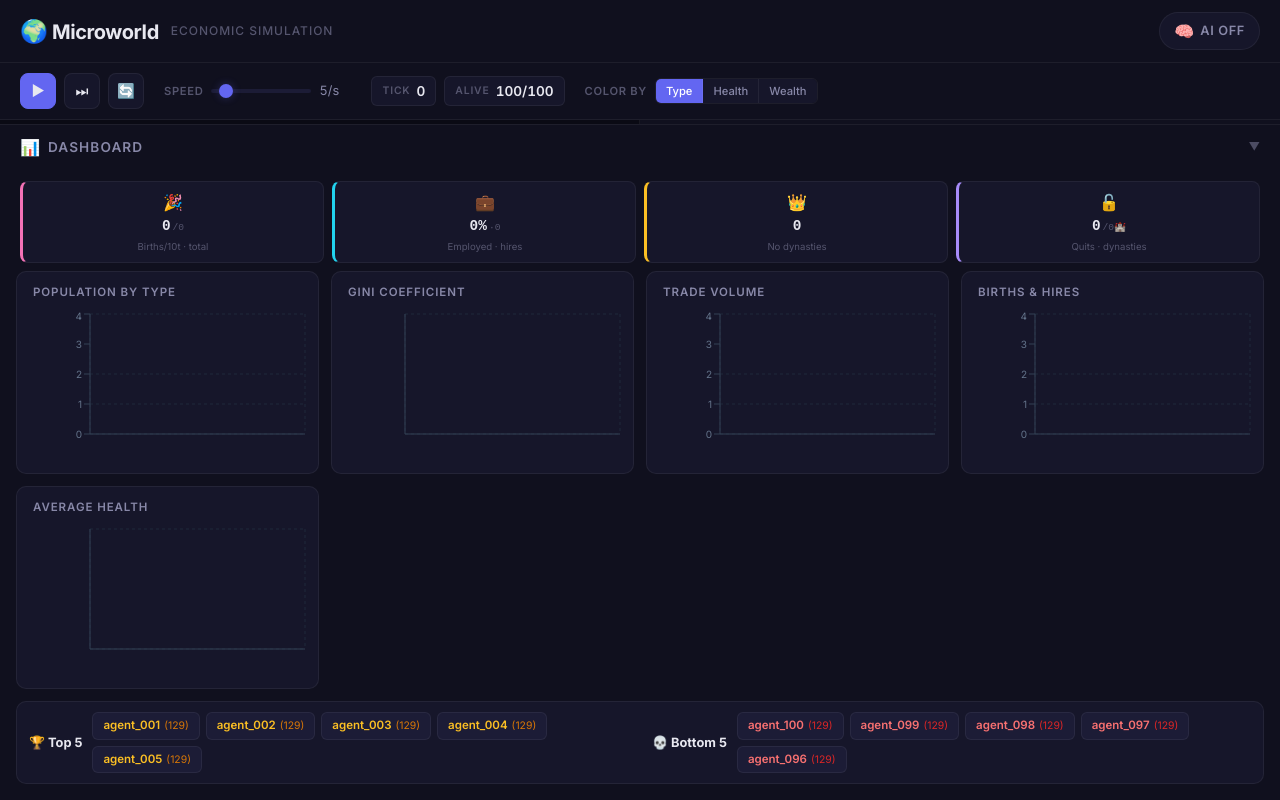
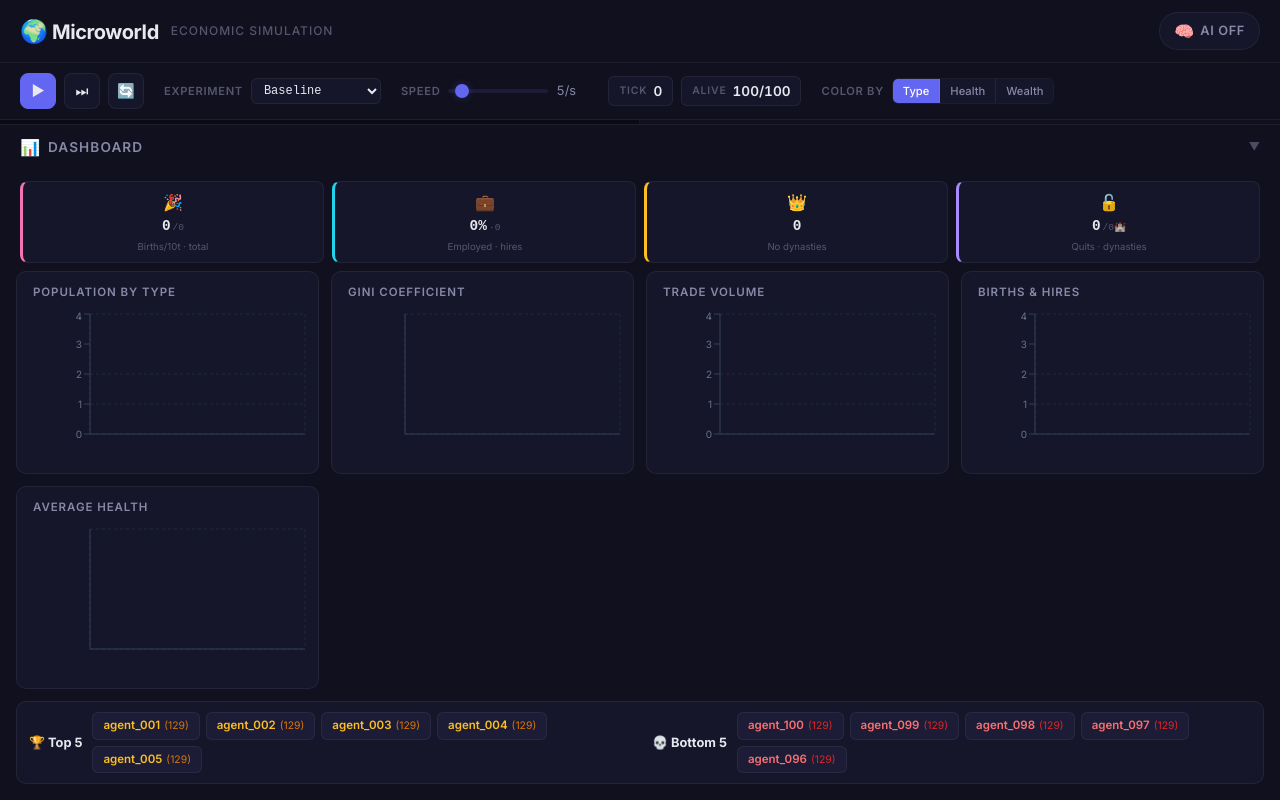
Before and after one commit to stinklight-gif/microworld, a Next.js app: page / in a window 1280 px wide. Built offline with nearby package versions, Linux system fonts and the light colour scheme.

Commit message:
Phase 6: Experiment dropdown in controls bar — preset selector with next-event badge

```diff
--- a/src/app/globals.css
+++ b/src/app/globals.css
@@ -173,6 +173,51 @@
   background: var(--accent);
   cursor: pointer;
   box-shadow: 0 0 8px var(--accent-glow);
+}
+
+/* ─── Experiment Dropdown ──────────────────────────────────────────────────── */
+.experiment-select {
+  background: var(--bg-surface);
+  border: 1px solid var(--border);
+  border-radius: 6px;
+  color: var(--text-primary);
+  font-size: 0.75rem;
+  font-family: var(--font-mono);
+  padding: 4px 8px;
+  cursor: pointer;
+  outline: none;
+  transition: border-color 0.2s ease;
+  max-width: 130px;
+}
+
+.experiment-select:hover:not(:disabled) {
+  border-color: var(--border-active);
+}
+
+.experiment-select:focus {
+  border-color: var(--accent);
+  box-shadow: 0 0 6px var(--accent-glow);
+}
+
+.experiment-select:disabled {
+  opacity: 0.4;
+  cursor: not-allowed;
+}
+
+.experiment-select option {
+  background: var(--bg-primary);
+  color: var(--text-primary);
+}
+
+.experiment-next {
+  font-size: 0.65rem;
+  font-family: var(--font-mono);
+  color: #ff6b35;
+  background: rgba(255, 107, 53, 0.12);
+  border: 1px solid rgba(255, 107, 53, 0.25);
+  padding: 2px 6px;
+  border-radius: 4px;
+  white-space: nowrap;
 }
 
 /* ─── Stat Badges ──────────────────────────────────────────────────────────── */
--- a/src/app/page.tsx
+++ b/src/app/page.tsx
@@ -1,7 +1,7 @@
 "use client";
 
 import { useState, useCallback, useEffect, useRef } from "react";
-import { WorldState, Agent, ColorMode, AgentDecision, ReflectionDecision } from "@/lib/types";
+import { WorldState, Agent, ColorMode, Experiment, AgentDecision, ReflectionDecision } from "@/lib/types";
 import {
   initWorld,
   tickWorld,
@@ -125,7 +125,12 @@
 
   const handleReset = useCallback(() => {
     setSelectedAgentId(null);
-    setWorld(initWorld());
+    setWorld((prev) => initWorld(prev.activeExperiment));
+  }, []);
+
+  const handleExperimentChange = useCallback((experiment: Experiment | null) => {
+    setSelectedAgentId(null);
+    setWorld(initWorld(experiment));
   }, []);
 
   const handleSpeedChange = useCallback((speed: number) => {
@@ -183,12 +188,14 @@
         running={world.running}
         speed={world.speed}
         colorMode={colorMode}
+        activeExperiment={world.activeExperiment}
         onPlay={handlePlay}
         onPause={handlePause}
         onStep={handleStep}
         onReset={handleReset}
         onSpeedChange={handleSpeedChange}
         onColorModeChange={setColorMode}
+        onExperimentChange={handleExperimentChange}
       />
 
       {/* Main Content — Two Panel Layout */}
--- a/src/components/ControlsBar.tsx
+++ b/src/components/ControlsBar.tsx
@@ -1,6 +1,6 @@
 "use client";
 
-import { ColorMode } from "@/lib/types";
+import { ColorMode, Experiment, EXPERIMENT_PRESETS } from "@/lib/types";
 
 interface ControlsBarProps {
   tick: number;
@@ -9,12 +9,14 @@
   running: boolean;
   speed: number;
   colorMode: ColorMode;
+  activeExperiment: Experiment | null;
   onPlay: () => void;
   onPause: () => void;
   onStep: () => void;
   onReset: () => void;
   onSpeedChange: (speed: number) => void;
   onColorModeChange: (mode: ColorMode) => void;
+  onExperimentChange: (experiment: Experiment | null) => void;
 }
 
 export default function ControlsBar({
@@ -24,13 +26,23 @@
   running,
   speed,
   colorMode,
+  activeExperiment,
   onPlay,
   onPause,
   onStep,
   onReset,
   onSpeedChange,
   onColorModeChange,
+  onExperimentChange,
 }: ControlsBarProps) {
+  const handleExperimentSelect = (id: string) => {
+    const preset = EXPERIMENT_PRESETS.find((e) => e.id === id) ?? null;
+    onExperimentChange(preset);
+  };
+
+  // Find next scheduled event for active experiment
+  const nextEvent = activeExperiment?.events.find((e) => e.trigger_tick > tick);
+
   return (
     <div className="controls-bar">
       {/* Playback Controls */}
@@ -50,6 +62,29 @@
         <button onClick={onReset} className="control-btn" title="Reset">
           <span className="control-icon">🔄</span>
         </button>
+      </div>
+
+      {/* Experiment Dropdown */}
+      <div className="controls-group">
+        <label className="control-label">Experiment</label>
+        <select
+          className="experiment-select"
+          value={activeExperiment?.id ?? "baseline"}
+          onChange={(e) => handleExperimentSelect(e.target.value)}
+          disabled={running}
+          title={activeExperiment?.description ?? "Select an experiment preset"}
+        >
+          {EXPERIMENT_PRESETS.map((preset) => (
+            <option key={preset.id} value={preset.id}>
+              {preset.name}
+            </option>
+          ))}
+        </select>
+        {nextEvent && (
+          <span className="experiment-next" title={`Next: ${nextEvent.type} at tick ${nextEvent.trigger_tick}`}>
+            ⚡{nextEvent.trigger_tick}
+          </span>
+        )}
       </div>
 
       {/* Speed Slider */}
```
